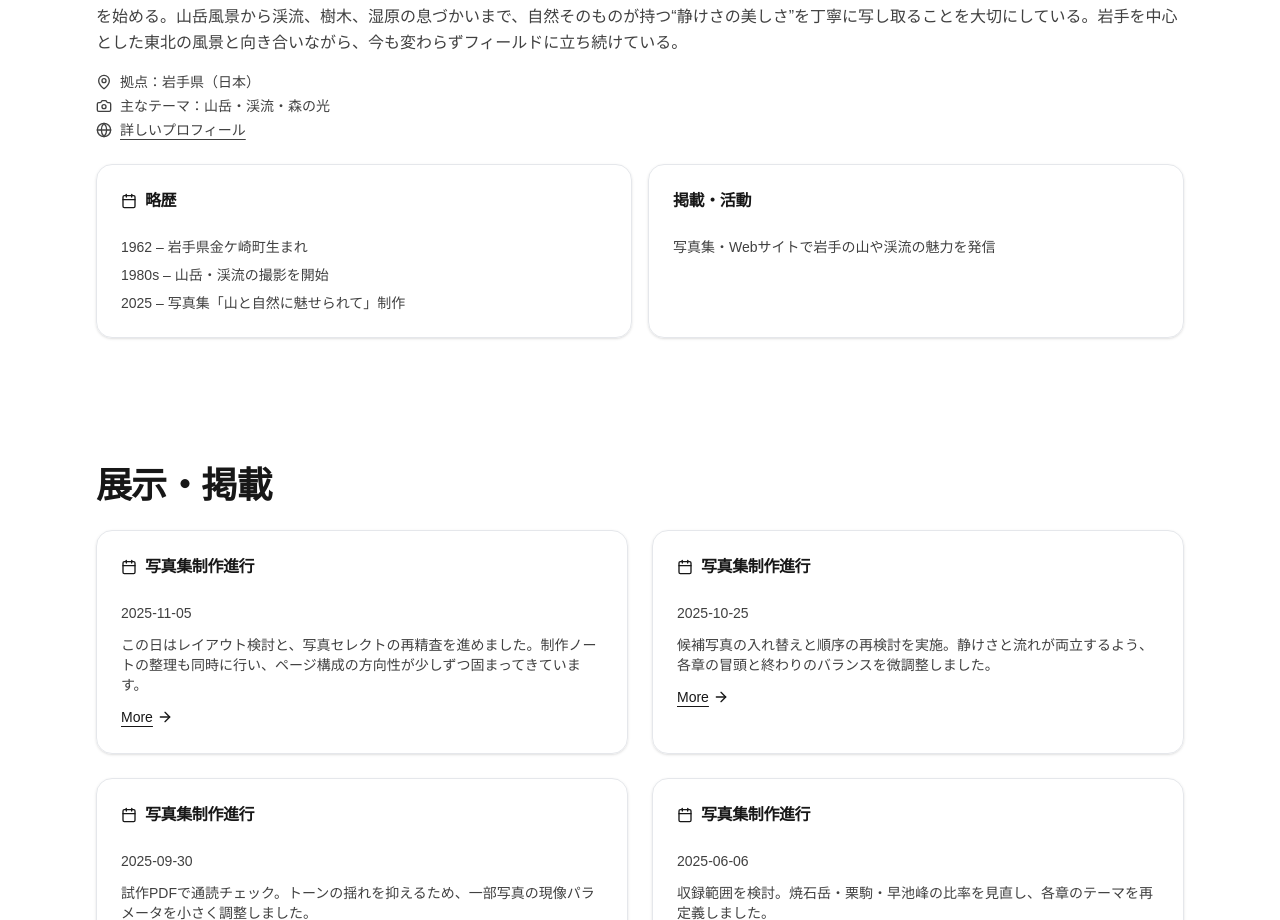
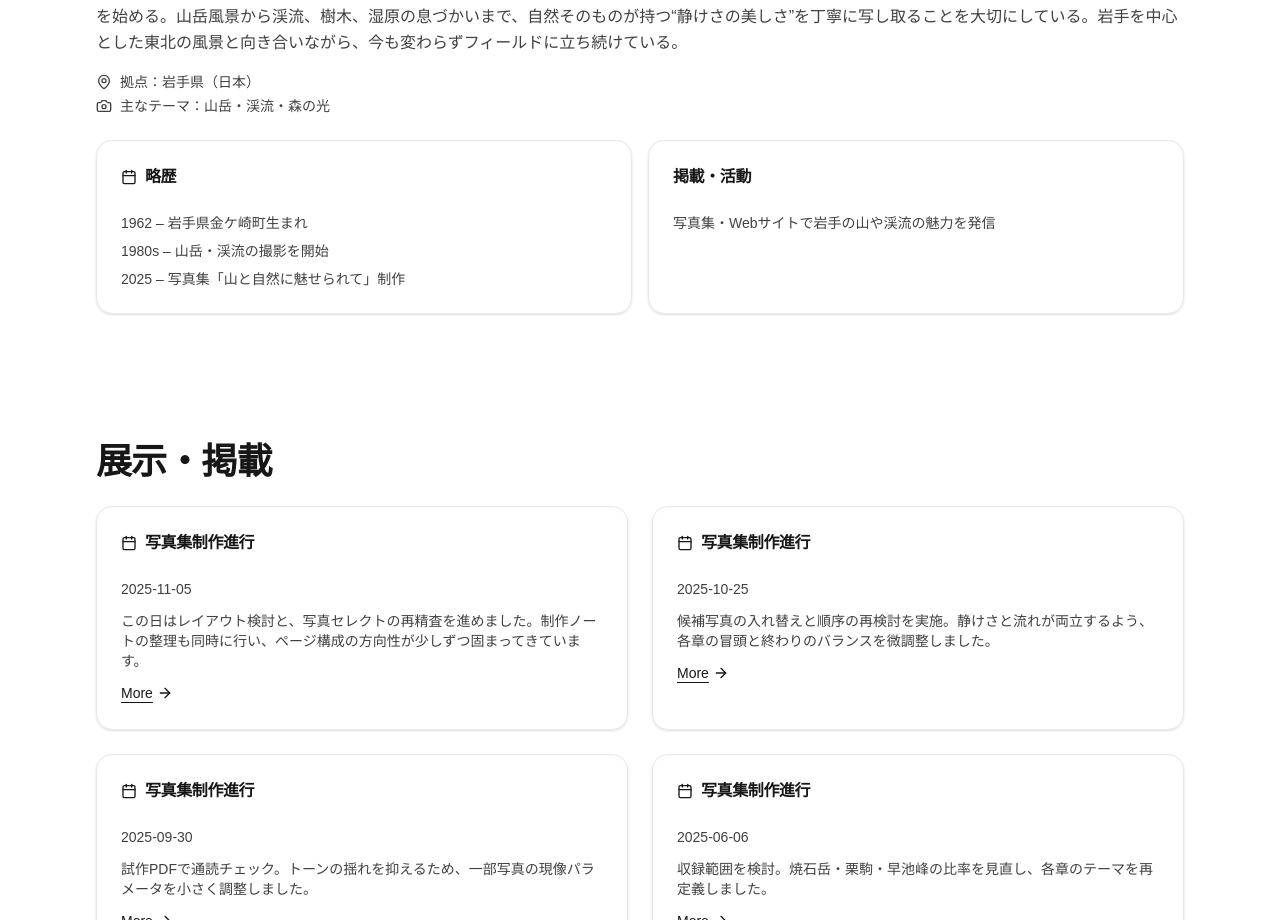
Before and after one commit to masahiro-koseki/masahiro-site, a Next.js app: page / in a window 1280 px wide. Shown: the part 2525-3445 px from the top of the page. Built offline with nearby package versions, Linux system fonts and the light colour scheme.

Commit message:
Update About Section

```diff
--- a/app/page.tsx
+++ b/app/page.tsx
@@ -376,7 +376,6 @@ const NEWS_ITEMS = [
 						bio: "岩手県の山々と渓流に魅せられ、四季折々の自然を撮り続ける写真家。中学時代の渓流釣りをきっかけに自然と深く関わり、17歳頃から栗駒山、焼石岳、早池峰山など地元の山へ足を運ぶようになる。朝焼けの稜線や静かな渓谷の佇まいに心を奪われ、「この瞬間を残したい」という思いから写真撮影を始める。山岳風景から渓流、樹木、湿原の息づかいまで、自然そのものが持つ“静けさの美しさ”を丁寧に写し取ることを大切にしている。岩手を中心とした東北の風景と向き合いながら、今も変わらずフィールドに立ち続けている。",
 						location: "拠点：岩手県（日本）",
 						focus: "主なテーマ：山岳・渓流・森の光",
-						links: "詳しいプロフィール"
 					},
           news: {
             title: "展示・掲載",
@@ -408,7 +407,6 @@ const NEWS_ITEMS = [
 						bio: "A photographer captivated by the mountains and streams of Iwate, Japan. His connection with nature began in junior high school while fishing in local mountain streams. By the age of seventeen, he started exploring nearby peaks such as Mt. Kurikoma, Mt. Yakeishi, and Mt. Hayachine. The glow of dawn on the ridgeline and the quiet presence of deep valleys inspired him to pick up a camera, hoping to preserve those unforgettable moments. From mountain landscapes to streams, forests, and wetlands, he seeks to capture the subtle and tranquil beauty found in nature. Based in the Tohoku region, he continues to spend time in the field, photographing the changing seasons of his home mountains.",
 						location: "Base: Iwate, Japan",
 						focus: "Main themes: mountains, streams, forest light",
-						links: "Detailed profile"
 					},
           news: {
             title: "Exhibitions / Press",
--- a/src/components/sections/AboutSection.tsx
+++ b/src/components/sections/AboutSection.tsx
@@ -30,15 +30,6 @@ export default function AboutSection({ lang, about }: AboutSectionProps) {
 		</li>
 		<li className="flex items-center gap-2">
 		<Camera className="h-4 w-4" /> {about.focus}
-		</li>
-		<li className="flex items-center gap-2">
-		<Globe className="h-4 w-4" />
-		<a
-		href="#"
-		className="underline underline-offset-4 hover:opacity-80"
-		>
-		{about.links}
-		</a>
 		</li>
 		</ul>
 
```
